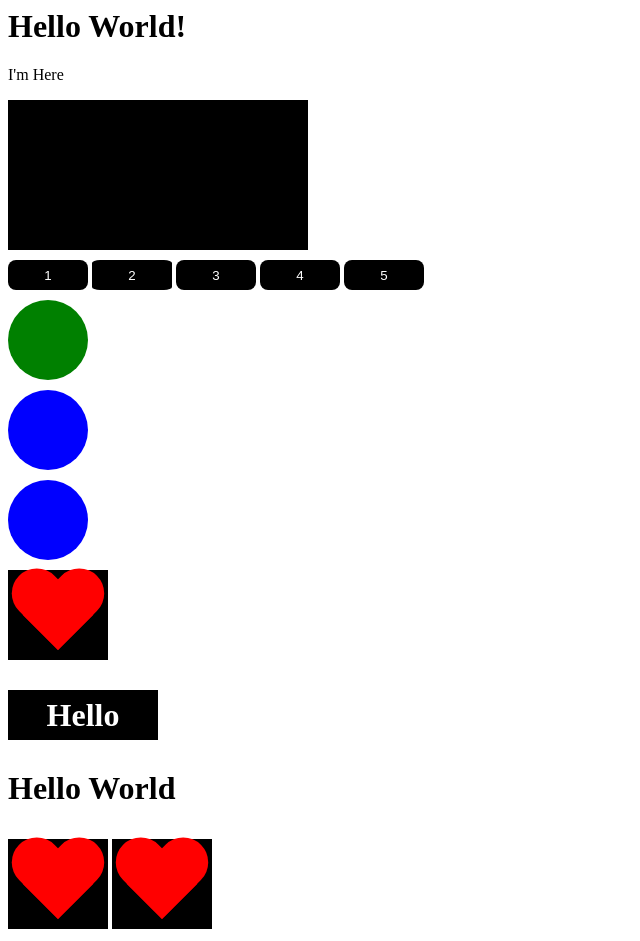
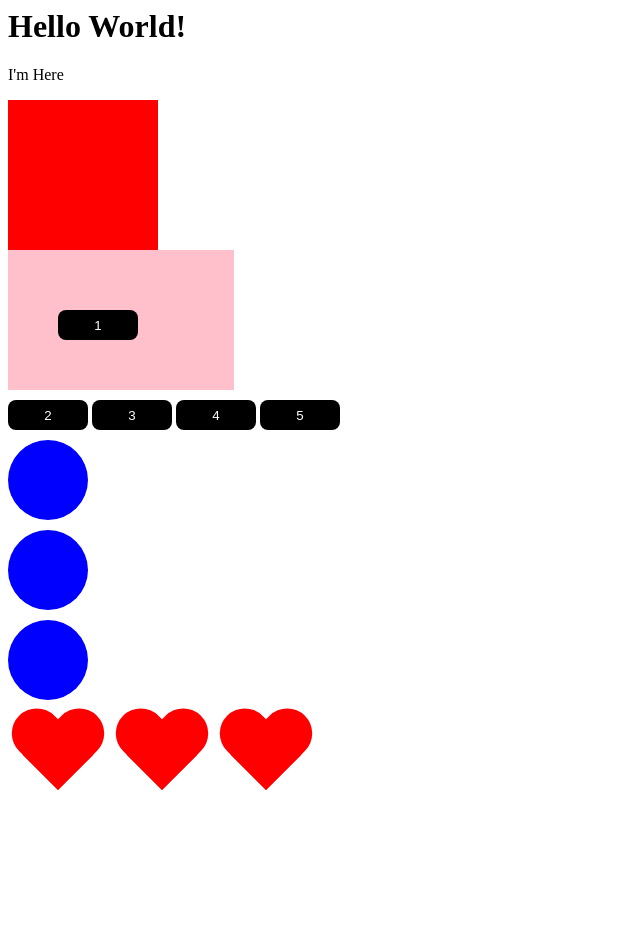
Before and after one commit to uxsergey/lernen, a plain HTML site: page lessons/index.html in a window 1280 px wide. Shown: the whole page, without its empty margins (0-640 px from the left). After the commit the page ends 812 px from the top, so only its background shows below. Drawn offline with Linux system fonts and the light colour scheme.

Commit message:
Lesson 31: Events

```diff
--- a/lessons/index.html
+++ b/lessons/index.html
@@ -12,7 +12,10 @@
     <p>I'm Here</p>
 
     <div class="box" id="box"></div>
-    <button>1</button>
+    <div class="overlay">
+        <button>1</button>
+    </div>
+
     <button>2</button>
     <button>3</button>
     <button>4</button>
--- a/lessons/script/sctipt.js
+++ b/lessons/script/sctipt.js
@@ -1,50 +1,31 @@
 "use strict";
 
-const box = document.getElementById('box'),
-    btns = document.getElementsByTagName('button'),
-    wrapper = document.querySelector('.wrapper'),
-    circles = document.getElementsByClassName('circle'),
-    hearts = wrapper.querySelectorAll('.heart'), // есть for each
-    oneHeart = wrapper.querySelector('.heart'),
-    div = document.createElement('div');
+const btn = document.querySelector('button'),
+    btns = document.querySelectorAll('button'),
+    overlay = document.querySelector('.overlay');
 
-hearts.forEach(items => {
-    console.log(items);
+// btn.onclick = function() { ///Неправильно
+//     alert('click')
+// };
+// let i = 0;
+const delElement = (e) => {
+    console.log(e.currentTarget);
+    console.log(e.type);
+    // i++;
+    // if (i == 1) {
+    //     btn.removeEventListener('click', delElement);
+    // }
+};
+btns.forEach(btn => {
+    btn.addEventListener('click', delElement, {
+        once: true
+    });
 });
+// btn.addEventListener('click', delElement);
+// overlay.addEventListener('click', delElement);
 
-box.style.backgroundColor = 'blue';
-box.style.width = '500px';
-
-btns[1].style.borderRadius = '10%';
-circles[0].style.backgroundColor = 'green';
-
-box.style.cssText = 'background-color:black; width:300px';
-
-// for (let i = 0; i < hearts.length; i++) {
-//     hearts[i].style.backgroundColor = 'blue'
-// }
-
-hearts.forEach(item => {
-    item.style.backgroundColor = 'black';
+const link = document.querySelector('a');
+link.addEventListener('click', function(event) {
+    event.preventDefault();
+    console.log();
 });
-
-// const text = document.createTextNode('I was here')
-
-div.classList.add('black');
-
-wrapper.append(div);
-// wrapper.appendChild(div);//Устаревший синтаксис
-
-//wrapper.prepend(div);
-// hearts[0].before(div);
-hearts[0].after(div);
-// wrapper.insertBefore(div, hearts[1]); //Устаревший синтаксис
-
-//circles[0].remove();
-// wrapper.removeChild(hearts[1]); //Устаревший синтаксис
-
-// hearts[0].replaceWith(circles[1]);
-// wrapper.replaceChild(circles, hearts[1]);
-div.innerHTML = '<h1>Hello World</h1>';
-// div.textContent = 'Hello';
-div.insertAdjacentHTML('afterend', '<h1>Hello World</h1>');
--- a/lessons/styles/main.css
+++ b/lessons/styles/main.css
@@ -2,6 +2,12 @@
         width: 150px;
         height: 150px;
         background-color: red;
+    }
+
+    .overlay {
+        padding: 50px;
+        background: pink;
+        width: 10%;
     }
 
     button {
```
Lines whose indentation alone changed are shown as unchanged.
